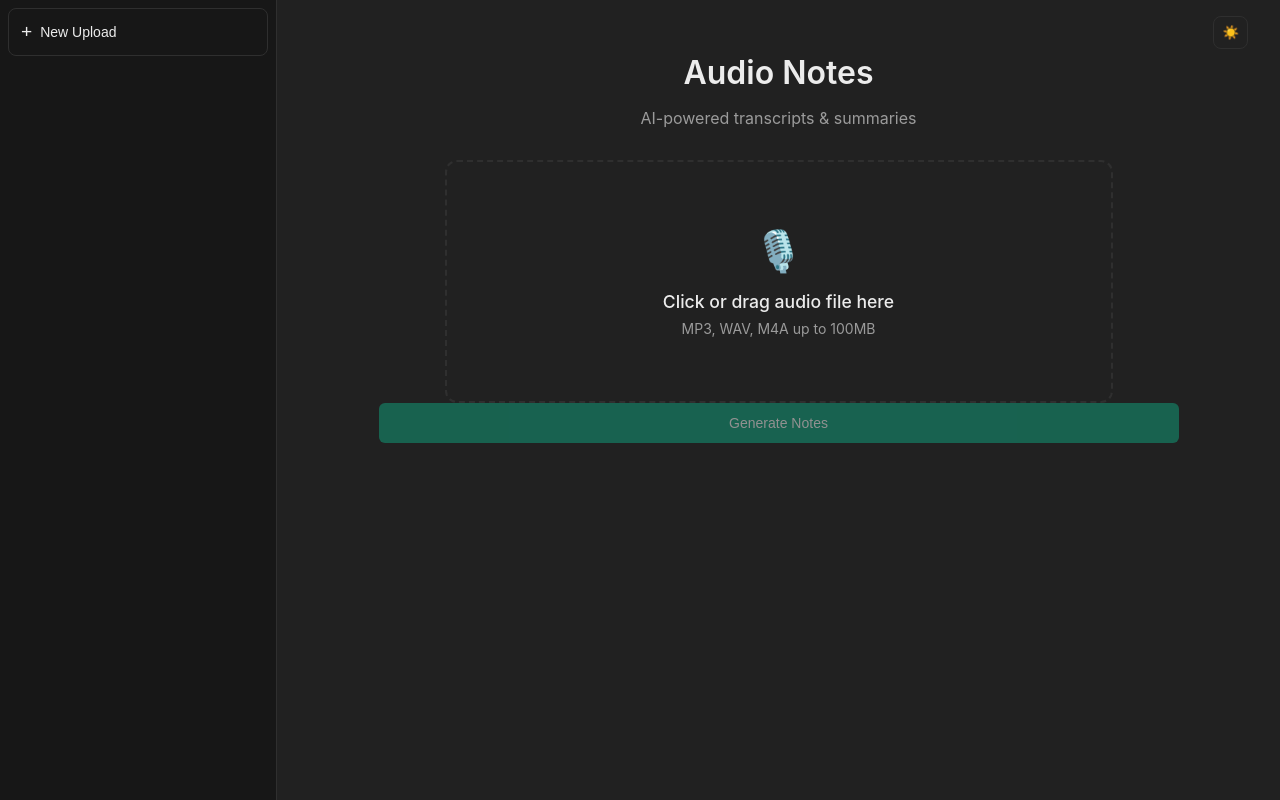
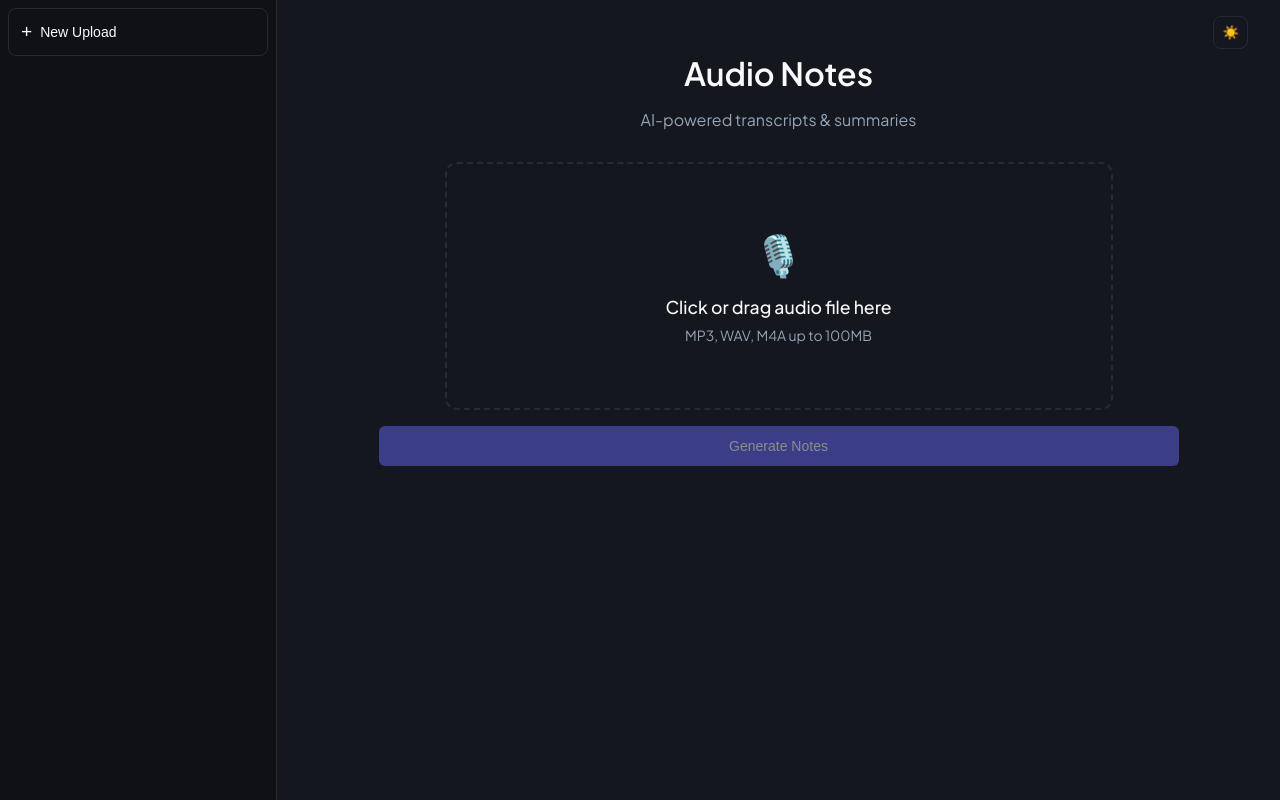
Before and after one commit to shikharjaiswalbce23-wq/audio-notes, a Next.js app in the folder frontend/: page / in a window 1280 px wide. Built offline with nearby package versions, Linux system fonts and the light colour scheme; no server answers.

Commit message:
Refine UI: Premium font, colors, spacing fixes, and inline rename support

```diff
--- a/frontend/src/app/globals.css
+++ b/frontend/src/app/globals.css
@@ -1,26 +1,29 @@
+@import url('https://fonts.googleapis.com/css2?family=Plus+Jakarta+Sans:wght@400;500;600;700&display=swap');
+
 :root {
-  /* Dark mode (default) */
-  --bg-sidebar: #171717;
-  --bg-main: #212121;
-  --text-primary: #ececec;
-  --text-secondary: #9b9b9b;
-  --border-color: #2f2f2f;
-  --hover-bg: #2f2f2f;
-  --accent: #10a37f;
-  --accent-hover: #1a7f64;
+  /* Premium Dark Mode */
+  --bg-sidebar: #0f1115;
+  --bg-main: #14171d;
+  --text-primary: #f8fafc;
+  --text-secondary: #94a3b8;
+  --border-color: #262a33;
+  --hover-bg: #1e222a;
+  --accent: #6366f1;
+  --accent-hover: #4f46e5;
   --error: #ef4444;
-  --font-family: 'Inter', -apple-system, BlinkMacSystemFont, "Segoe UI", Roboto, Helvetica, Arial, sans-serif;
+  --font-family: 'Plus Jakarta Sans', -apple-system, BlinkMacSystemFont, "Segoe UI", Roboto, Helvetica, Arial, sans-serif;
 }
 
 [data-theme='light'] {
-  --bg-sidebar: #f9f9f9;
+  /* Premium Light Mode */
+  --bg-sidebar: #f1f5f9;
   --bg-main: #ffffff;
-  --text-primary: #0d0d0d;
-  --text-secondary: #666666;
-  --border-color: #e5e5e5;
-  --hover-bg: #ececec;
-  --accent: #10a37f;
-  --accent-hover: #1a7f64;
+  --text-primary: #0f172a;
+  --text-secondary: #64748b;
+  --border-color: #e2e8f0;
+  --hover-bg: #e2e8f0;
+  --accent: #4f46e5;
+  --accent-hover: #4338ca;
   --error: #dc2626;
 }
 
--- a/frontend/src/components/PastUploads.tsx
+++ b/frontend/src/components/PastUploads.tsx
@@ -1,13 +1,16 @@
-import { useEffect, useState } from "react";
-import { getUploads, deleteUpload, UploadResponse } from "../lib/api";
+import { useEffect, useState, useRef } from "react";
+import { getUploads, deleteUpload, updateUpload, UploadResponse } from "../lib/api";
 
 export default function PastUploads({ onSelect }: { onSelect: (upload: UploadResponse) => void }) {
   const [uploads, setUploads] = useState<UploadResponse[]>([]);
   const [loading, setLoading] = useState(true);
+  const [editingId, setEditingId] = useState<string | null>(null);
+  const [editValue, setEditValue] = useState("");
+  const inputRef = useRef<HTMLInputElement>(null);
 
   const fetchUploads = async () => {
     try {
-      const data = await getUploads(5);
+      const data = await getUploads(20);
       setUploads(data.filter(u => u.status === 'COMPLETED' || u.status === 'FAILED'));
     } catch (error) {
       console.error(error);
@@ -26,6 +29,43 @@ export default function PastUploads({ onSelect }: { onSelect: (upload: UploadRes
     }
   };
 
+  const startEdit = (e: React.MouseEvent, upload: UploadResponse) => {
+    e.stopPropagation();
+    setEditingId(upload.id);
+    setEditValue(upload.filename.replace(/\.[^/.]+$/, ""));
+  };
+
+  const saveEdit = async (id: string) => {
+    if (editingId === id && editValue.trim() !== "") {
+      try {
+        const upload = uploads.find(u => u.id === id);
+        if (upload) {
+          const extension = upload.filename.includes('.') ? '.' + upload.filename.split('.').pop() : '';
+          const newFilename = `${editValue.trim()}${extension}`;
+          await updateUpload(id, newFilename);
+          setUploads(uploads.map(u => u.id === id ? { ...u, filename: newFilename } : u));
+        }
+      } catch (error) {
+        console.error("Failed to rename upload:", error);
+      }
+    }
+    setEditingId(null);
+  };
+
+  const handleKeyDown = (e: React.KeyboardEvent, id: string) => {
+    if (e.key === 'Enter') {
+      saveEdit(id);
+    } else if (e.key === 'Escape') {
+      setEditingId(null);
+    }
+  };
+
+  useEffect(() => {
+    if (editingId && inputRef.current) {
+      inputRef.current.focus();
+    }
+  }, [editingId]);
+
   useEffect(() => {
     fetchUploads();
   }, []);
@@ -41,20 +81,45 @@ export default function PastUploads({ onSelect }: { onSelect: (upload: UploadRes
           <button
             onClick={() => onSelect(upload)}
             className="sidebar-item"
-            style={{ paddingRight: '2rem' }}
+            style={{ paddingRight: '4rem' }}
           >
-            <div className="truncate w-full">
-              💬 {upload.filename.replace(/\.[^/.]+$/, "")}
+            {editingId === upload.id ? (
+              <input
+                ref={inputRef}
+                type="text"
+                value={editValue}
+                onChange={(e) => setEditValue(e.target.value)}
+                onBlur={() => saveEdit(upload.id)}
+                onKeyDown={(e) => handleKeyDown(e, upload.id)}
+                onClick={(e) => e.stopPropagation()}
+                className="w-full text-sm outline-none"
+                style={{ background: 'transparent', color: 'var(--text-primary)', border: '1px solid var(--accent)', borderRadius: '4px', padding: '2px 4px' }}
+              />
+            ) : (
+              <div className="truncate w-full text-sm">
+                {upload.filename.replace(/\.[^/.]+$/, "")}
               </div>
+            )}
+          </button>
+
+          {editingId !== upload.id && (
+            <div className="absolute right-2 top-1/2 -translate-y-1/2 flex gap-1 opacity-0 group-hover:opacity-100 transition-opacity" style={{ background: 'var(--hover-bg)' }}>
+              <button
+                onClick={(e) => startEdit(e, upload)}
+                className="p-1 rounded-md text-gray-400 hover:text-gray-200"
+                title="Rename upload"
+              >
+                ✏️
               </button>
               <button
                 onClick={(e) => handleDelete(e, upload.id)}
-            className="absolute right-2 top-1/2 -translate-y-1/2 rounded-md text-gray-400 hover:text-red-400 opacity-0 group-hover:opacity-100 transition-opacity"
+                className="p-1 rounded-md text-gray-400 hover:text-red-400"
                 title="Delete upload"
-            style={{ background: 'var(--bg-sidebar)', padding: '0.2rem' }}
               >
                 🗑️
               </button>
+            </div>
+          )}
         </div>
       ))}
     </div>
--- a/frontend/src/components/UploadForm.tsx
+++ b/frontend/src/components/UploadForm.tsx
@@ -81,7 +81,7 @@ export default function UploadForm({ onUpload, isUploading }: UploadFormProps) {
       </div>
 
       <button
-        className="btn"
+        className="btn mt-4"
         onClick={handleSubmit}
         disabled={!file || isUploading}
       >
--- a/frontend/src/lib/api.ts
+++ b/frontend/src/lib/api.ts
@@ -61,3 +61,20 @@ export const deleteUpload = async (id: string): Promise<void> => {
     throw new Error(errorData.detail || "Failed to delete upload");
   }
 };
+
+export const updateUpload = async (id: string, filename: string): Promise<UploadResponse> => {
+  const response = await fetch(`${API_BASE_URL}/uploads/${id}`, {
+    method: "PUT",
+    headers: {
+      "Content-Type": "application/json",
+    },
+    body: JSON.stringify({ filename }),
+  });
+
+  if (!response.ok) {
+    const errorData = await response.json().catch(() => ({}));
+    throw new Error(errorData.detail || "Failed to update upload");
+  }
+
+  return response.json();
+};
```
Also changed, not shown: 2 other files (tests, documents, lock files or other folders). Lines whose indentation alone changed are shown as unchanged.
